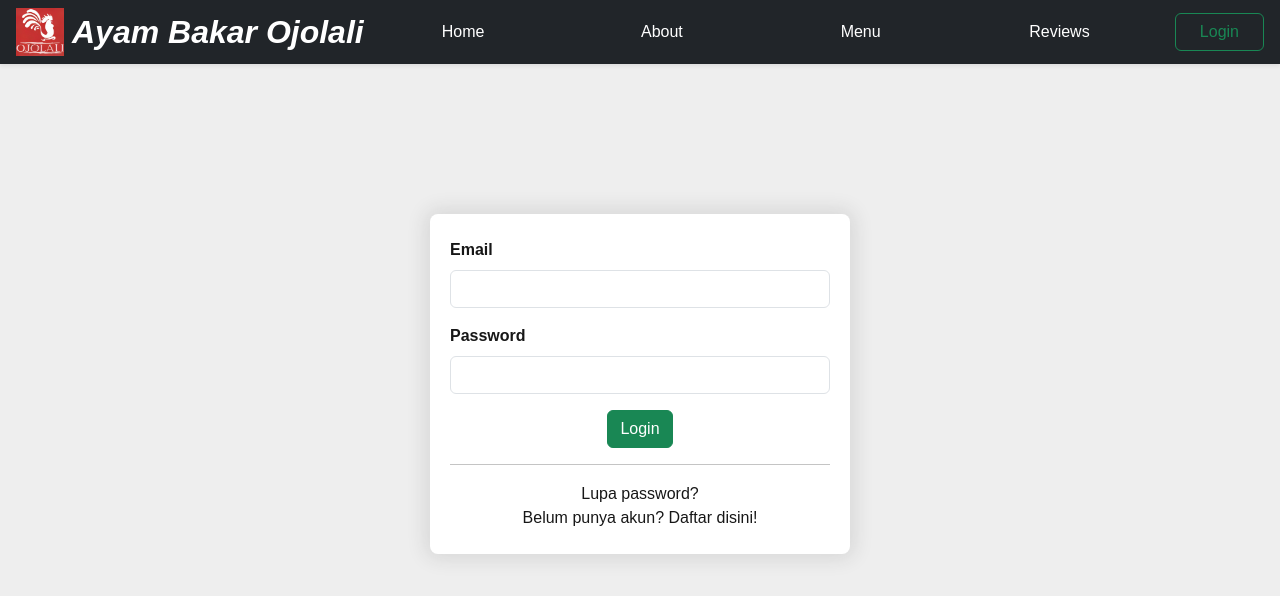
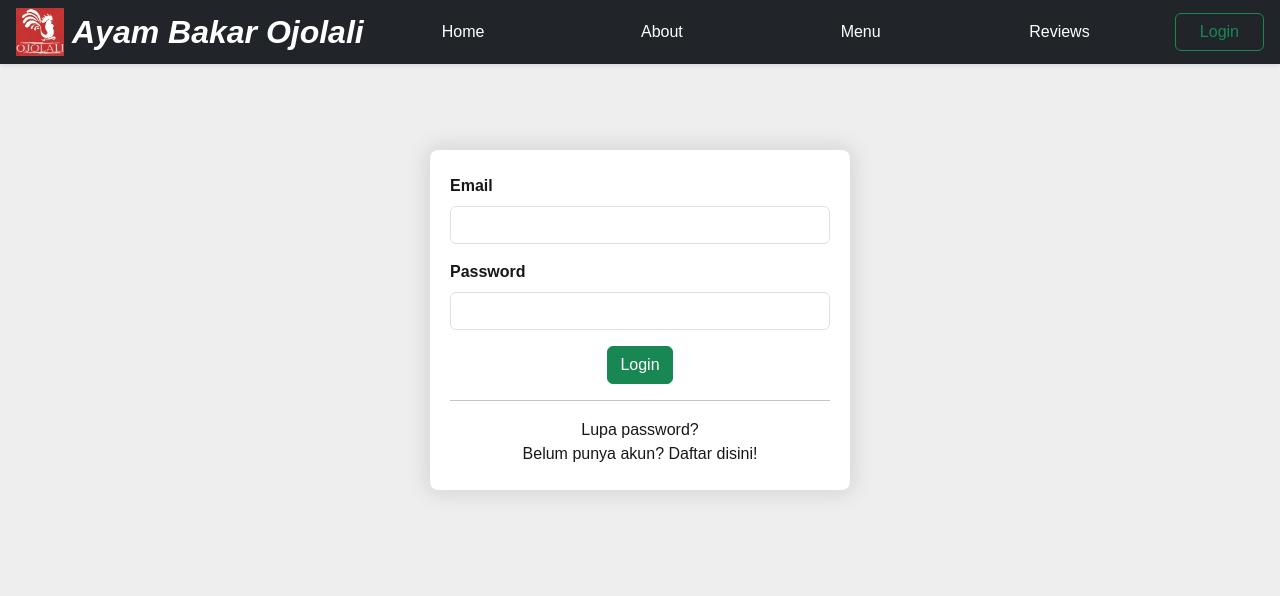
Before and after one commit to DanielKA014/uas-fe-frontend, a Next.js app in the folder project_uas/: page /login in a window 1280 px wide. Shown: the top 596 px of the page. Built offline with nearby package versions, Linux system fonts and the light colour scheme; no server answers.

Commit message:
fix css part 3

```diff
--- a/project_uas/src/app/(admin)/dashboard/components/sidebar.tsx
+++ b/project_uas/src/app/(admin)/dashboard/components/sidebar.tsx
@@ -25,7 +25,7 @@ export default function Sidebar() {
         tabIndex={-1}
         id="sidebarOffcanvas"
         aria-labelledby="sidebarOffcanvasLabel"
-        style={{ top: 56, height: 'calc(100% - 56px)', zIndex: 1090 }}
+        style={{ top: 56, height: 'calc(100% - 56px)', zIndex: 1060 }}
       >
         <div className="offcanvas-header border-bottom">
           <h5 className="fw-semibold">Admin Panel</h5>
@@ -106,7 +106,7 @@ export default function Sidebar() {
       {/* Mobile Topbar (shows brand + hamburger) */}
       <div
         className="d-md-none position-fixed top-0 start-0 left-0 w-100 bg-white shadow-sm"
-        style={{ zIndex: 110, height: 56, marginBottom: 20 }}
+        style={{ zIndex: 1100, height: 56 }}
       >
         <div className="d-flex align-items-center justify-content-between px-3 h-100">
           <div className="d-flex align-items-center">
--- a/project_uas/src/app/(public)/layout.tsx
+++ b/project_uas/src/app/(public)/layout.tsx
@@ -22,9 +22,9 @@ export default function RootLayout({
         className={`${geistSans.variable} ${geistMono.variable} ${styles.main}`}
       >
           <main className="m-0 p-0">
-          <NavbarComponent />
-          {children}
-          <Footer />
+            <NavbarComponent />
+              {children}
+            <Footer />
           </main>
       </body>
     </html>
--- a/project_uas/src/app/globals.css
+++ b/project_uas/src/app/globals.css
@@ -9,7 +9,6 @@ body {
   max-width: 100vw;
   overflow-x: hidden;
   scroll-behavior: smooth;
-  padding-top: 32px;
 }
 
 body {
@@ -47,26 +46,16 @@ section {
   margin-top: 0;
 }
 
-/* Hide default browser scrollbar while keeping scrolling behavior
-   - WebKit (Chrome, Safari): target the ::-webkit-scrollbar pseudo-element
-   - Firefox: use `scrollbar-width: none` on html/body
-   - IE/Edge (legacy): use `-ms-overflow-style: none` on html/body
-   Accessibility note: hiding the scrollbar removes the visual cue
-   but scrolling via wheel/trackpad/keyboard/touch still works. */
-
-/* Apply hiding to the page root (Firefox & IE/Edge) */
 html,
 body {
-  scrollbar-width: none; /* Firefox */
-  -ms-overflow-style: none; /* IE 10+ */
+  scrollbar-width: none;
+  -ms-overflow-style: none;
 }
 
-/* Also ensure any element-level scrollbars are hidden in Firefox */
 * {
   scrollbar-width: none;
 }
 
-/* WebKit browsers: hide scrollbar by targeting the pseudo-element on elements */
 html::-webkit-scrollbar,
 body::-webkit-scrollbar,
 *::-webkit-scrollbar {
@@ -74,7 +63,6 @@ body::-webkit-scrollbar,
   height: 0px;
 }
 
-/* Keep the track and thumb transparent to avoid layout shifts in some browsers */
 html::-webkit-scrollbar-track,
 html::-webkit-scrollbar-thumb,
 body::-webkit-scrollbar-track,
@@ -84,12 +72,11 @@ body::-webkit-scrollbar-thumb,
   background: transparent;
 }
 
-/* Admin area layout helpers */
 .admin-main {
   margin-left: 180px;
   transition: margin-left 0.3s ease;
   position: relative;
-  padding-top: 72px;
+  padding-top: 56px;
 }
 .admin-content-inner {
   max-width: 1100px;
```
Also changed, not shown: project_uas/src/app/(admin)/dashboard/layout.tsx (+5 -9 lines).
